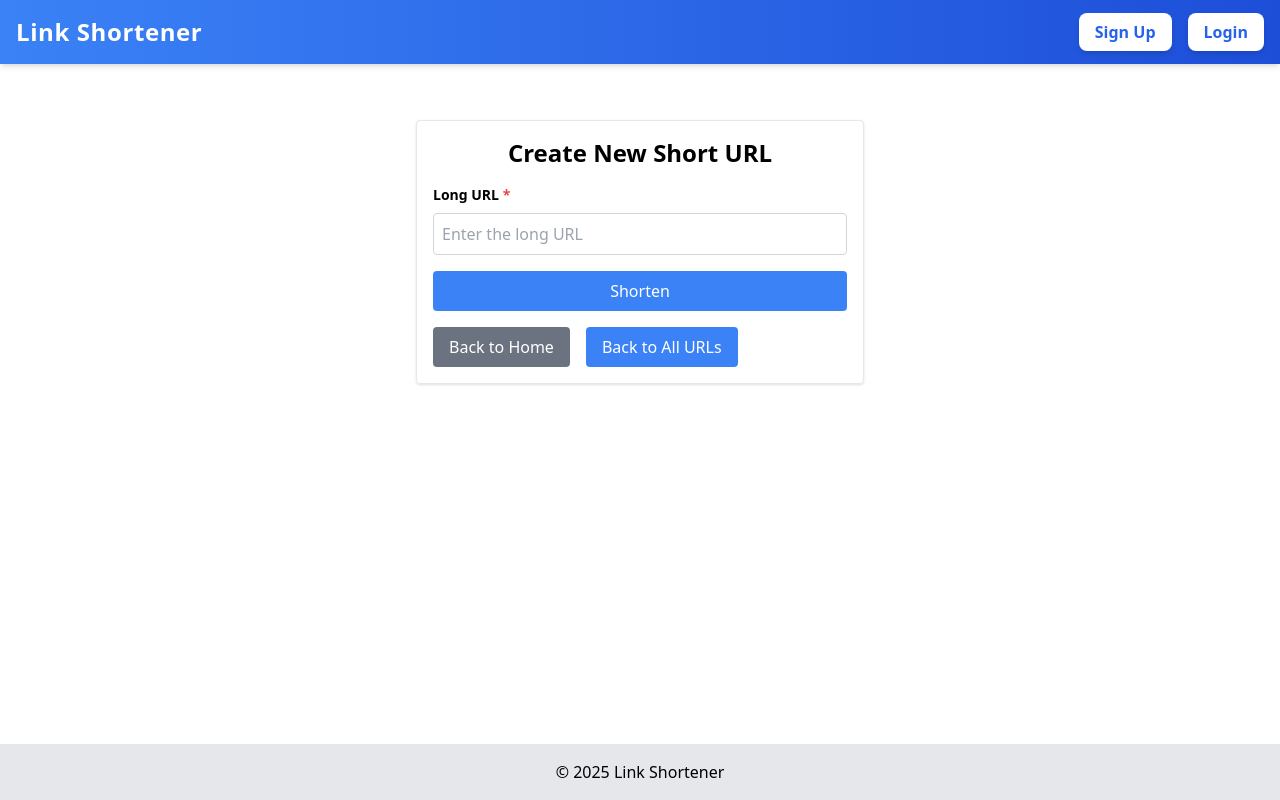
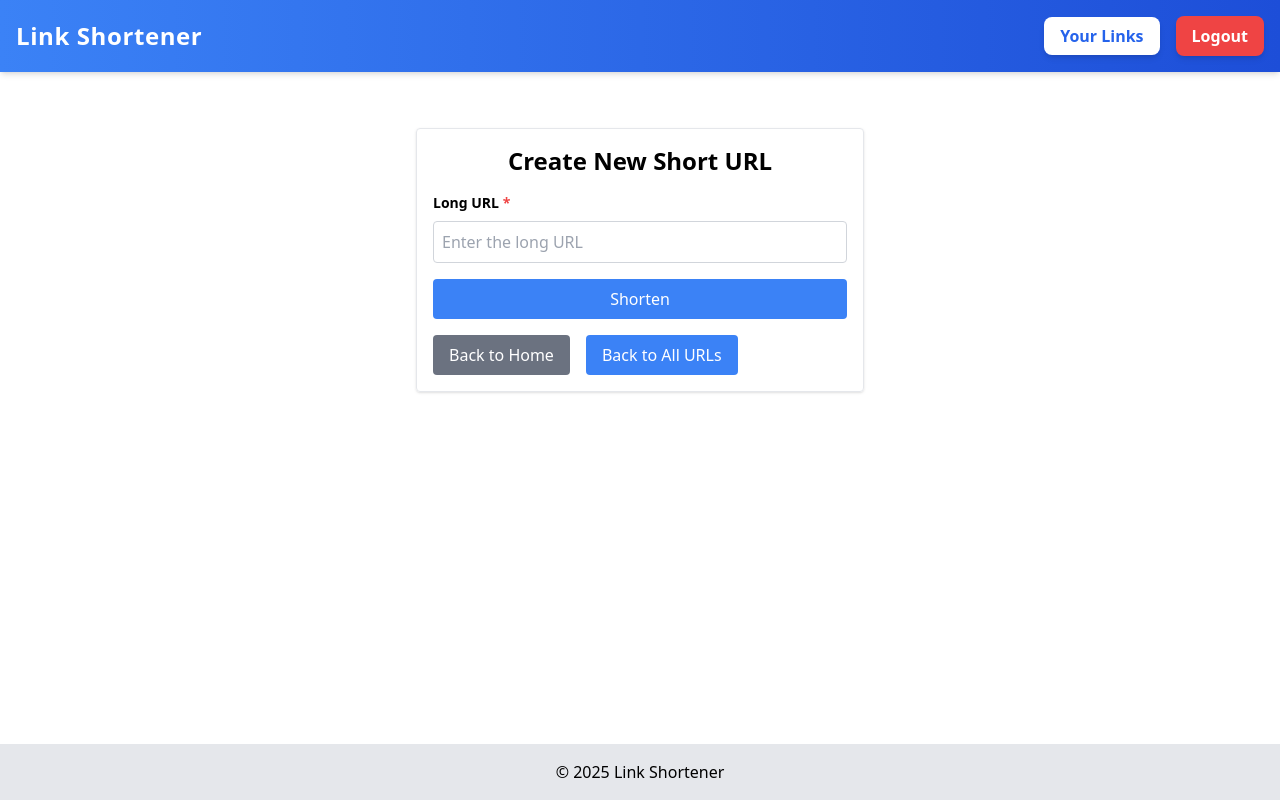
Before and after one commit to Yana-Koroliuk/frontend-url-shortener, a React (Create React App) app: page /create in a window 1280 px wide. Built offline with nearby package versions, Linux system fonts and the light colour scheme.

Commit message:
Update style of create url page

```diff
--- a/src/pages/CreateUrlPage.js
+++ b/src/pages/CreateUrlPage.js
@@ -3,6 +3,7 @@ import { useNavigate } from "react-router-dom";
 import Layout from "../components/Layout";
 import InputField from "../components/InputField";
 import axios from "axios";
+import {isAuthenticated, logout} from "../api/auth";
 
 const CreateUrlPage = () => {
     const navigate = useNavigate();
@@ -55,8 +56,13 @@ const CreateUrlPage = () => {
         }
     };
 
+    const handleLogout = () => {
+        logout();
+        navigate("/login");
+    };
+
     return (
-        <Layout>
+        <Layout  isAuthenticated={isAuthenticated} onLogout={handleLogout}>
             <div className="max-w-md mx-auto mt-8 p-4 border rounded shadow">
                 <h1 className="text-2xl font-bold mb-4 text-center">Create New Short URL</h1>
                 {errorMessage && <p className="text-red-500 mb-4">{errorMessage}</p>}
```
